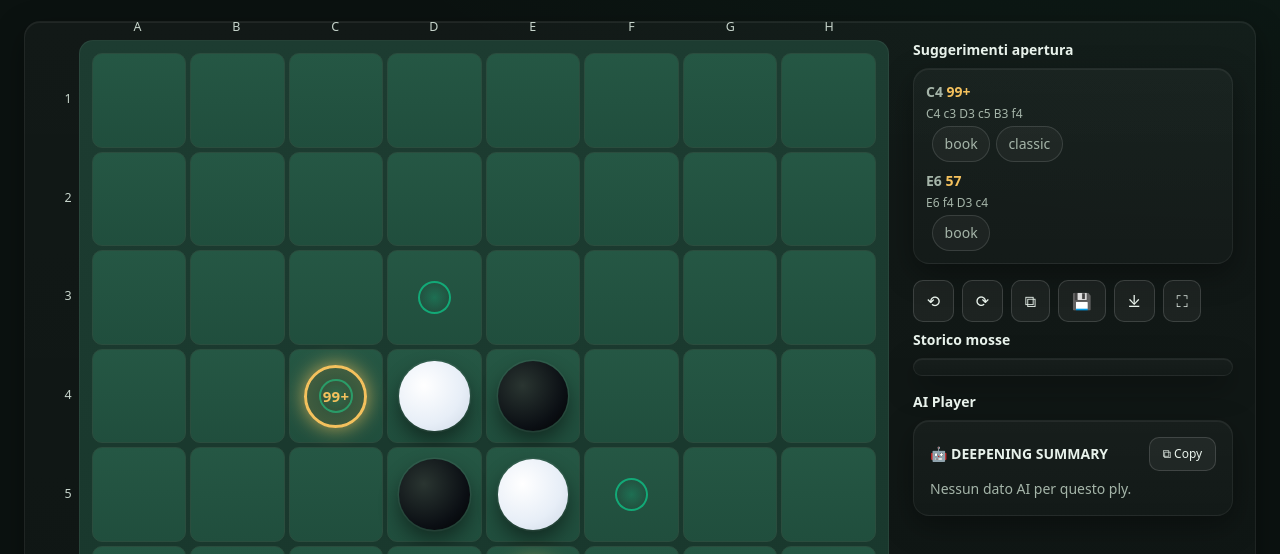
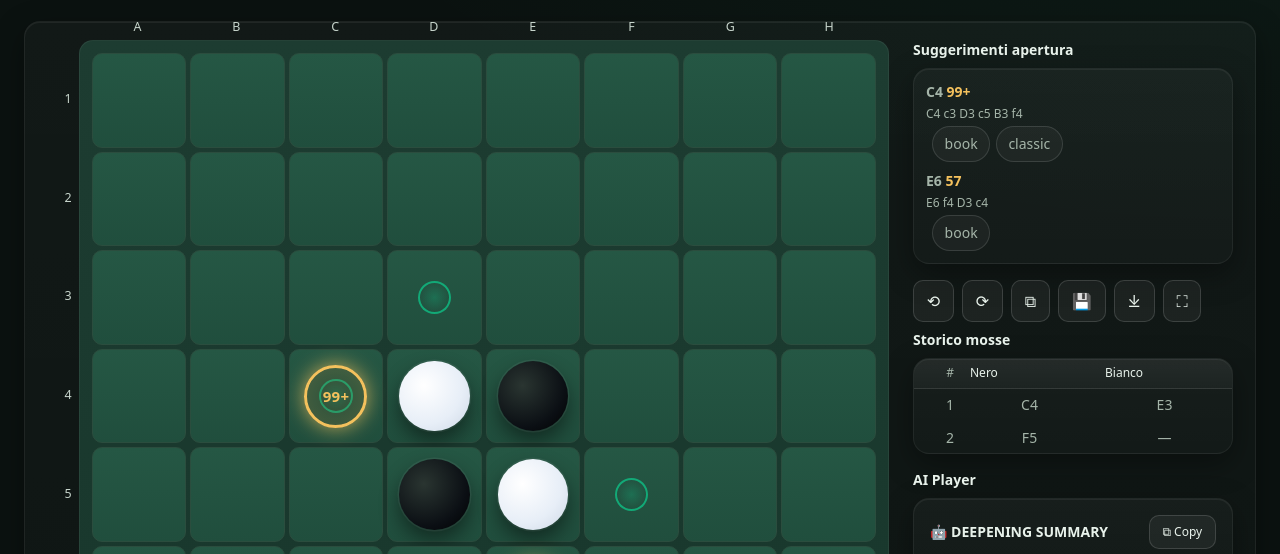
Before and after one commit to lookee/Reversi42, a plain HTML site: page src/webgui/game_with_json_editor.html in a window 1280 px wide. Shown: the part 201-755 px from the top of the page. Drawn offline with nearby package versions, Linux system fonts and the light colour scheme.

Commit message:
miglioramenti all'editor ed anche alla rappresentazione del json editor

```diff
--- a/src/webgui/game_with_json_editor.html
+++ b/src/webgui/game_with_json_editor.html
@@ -575,6 +575,7 @@
       // First render
       render();
       renderAI();
+      renderHistory();
     }
 
     // ========================================================================
@@ -744,6 +745,7 @@
           // Re-render everything
           render();
           renderAI();
+          renderHistory();
           updateJsonDisplay();
 
           jsonStatus.innerHTML = '<span style="color:var(--accent)">●</span> Applied! GUI updated';
@@ -874,6 +876,7 @@
             ply = 0;
             render();
             renderAI();
+            renderHistory();
             updateJsonDisplay();
           } catch(e) {
             console.error('JSON non valido', e);
@@ -1015,6 +1018,80 @@
       highlightCurrentMove();
     }
 
+    function renderHistory() {
+      const historyGrid = document.getElementById('historyGrid');
+      const histHead = document.getElementById('histHead');
+      const movesOl = document.getElementById('movesOl');
+
+      if (!historyGrid) {
+        console.error('historyGrid not found');
+        return;
+      }
+
+      const moves = gameData.moves || [];
+      console.log('renderHistory called with', moves.length, 'moves:', moves);
+
+      // Hide old format, show grid format
+      movesOl.style.display = 'none';
+      historyGrid.style.display = 'grid';
+      histHead.style.display = 'grid';
+
+      historyGrid.innerHTML = '';
+
+      if (moves.length === 0) {
+        historyGrid.innerHTML = '<div style="grid-column: 1/-1; padding: 1rem; text-align: center; color: var(--muted)">Nessuna mossa ancora</div>';
+        return;
+      }
+
+      // Group moves in pairs (move number: black, white)
+      for (let i = 0; i < moves.length; i += 2) {
+        const moveNum = Math.floor(i / 2) + 1;
+        const blackMove = moves[i];
+        const whiteMove = moves[i + 1] || '';
+
+        // Move number
+        const numCell = document.createElement('div');
+        numCell.className = 'historyCell historyNo';
+        numCell.textContent = moveNum;
+
+        // Black move
+        const blackCell = document.createElement('div');
+        blackCell.className = 'historyCell historyMove';
+        blackCell.textContent = blackMove;
+        blackCell.dataset.ply = i + 1;
+        blackCell.style.cursor = 'pointer';
+
+        blackCell.addEventListener('click', () => {
+          ply = i + 1;
+          render();
+        });
+
+        // White move (if exists)
+        const whiteCell = document.createElement('div');
+        whiteCell.className = 'historyCell historyMove';
+        if (whiteMove) {
+          whiteCell.textContent = whiteMove;
+          whiteCell.dataset.ply = i + 2;
+          whiteCell.style.cursor = 'pointer';
+
+          whiteCell.addEventListener('click', () => {
+            ply = i + 2;
+            render();
+          });
+        } else {
+          whiteCell.textContent = '—';
+          whiteCell.style.cursor = 'default';
+        }
+
+        // Append cells directly to historyGrid (not in rowDiv)
+        historyGrid.appendChild(numCell);
+        historyGrid.appendChild(blackCell);
+        historyGrid.appendChild(whiteCell);
+      }
+
+      console.log('History rendered:', historyGrid.children.length, 'cells created');
+    }
+
     function renderBoard() {
       const elBoard = document.getElementById('board');
       const position = normalize64(gameData.positions?.[ply]);
@@ -1115,12 +1192,17 @@
     }
 
     function highlightCurrentMove() {
-      const movesOl = document.getElementById('movesOl');
-      [...movesOl.children].forEach(li => li.classList.remove('active'));
+      const historyGrid = document.getElementById('historyGrid');
+      if (!historyGrid) return;
 
+      // Remove all active classes
+      const allMoves = historyGrid.querySelectorAll('.historyMove');
+      allMoves.forEach(cell => cell.classList.remove('active'));
+
+      // Highlight current move
       if (ply > 0) {
-        const li = [...movesOl.children].find(el => +el.dataset.ply === ply);
-        if (li) li.classList.add('active');
+        const currentMove = historyGrid.querySelector(`[data-ply="${ply}"]`);
+        if (currentMove) currentMove.classList.add('active');
       }
     }
 
```
